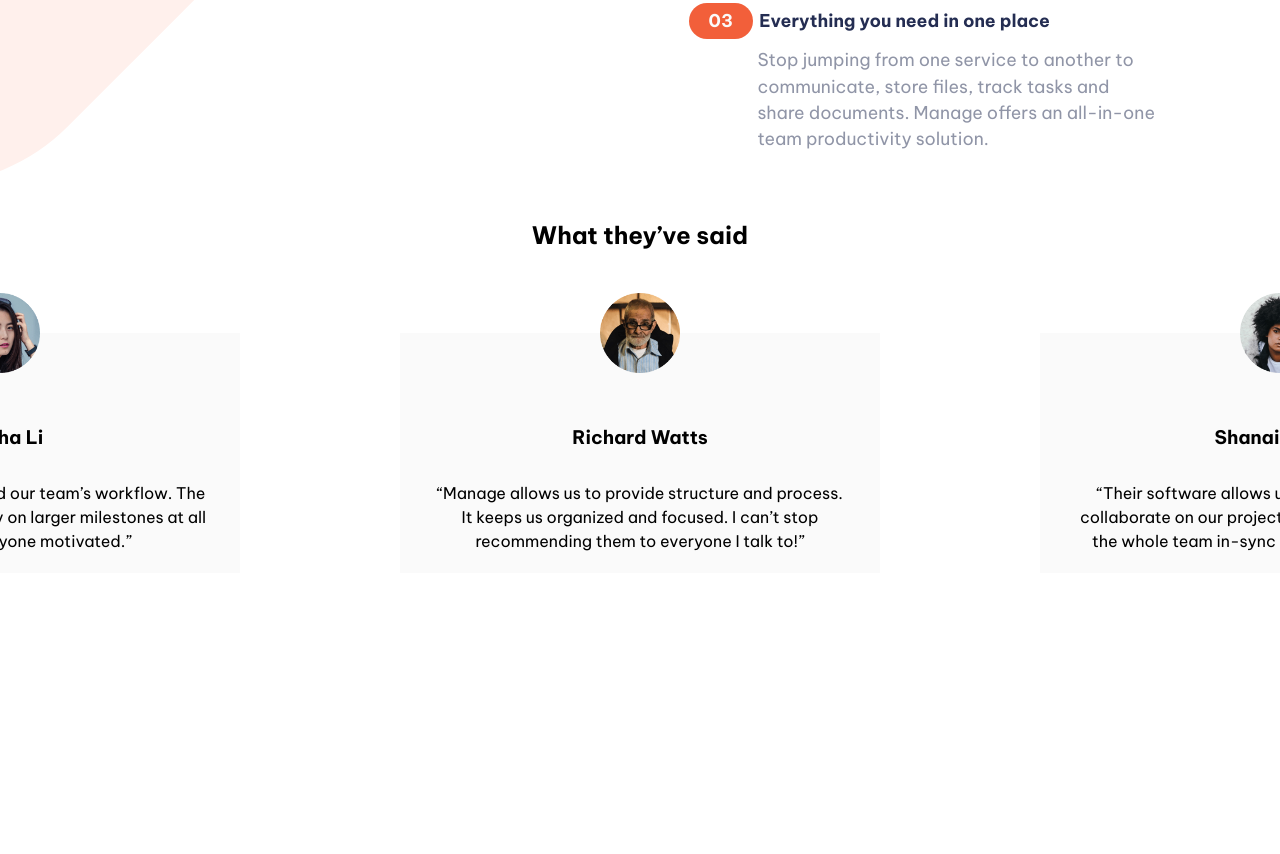
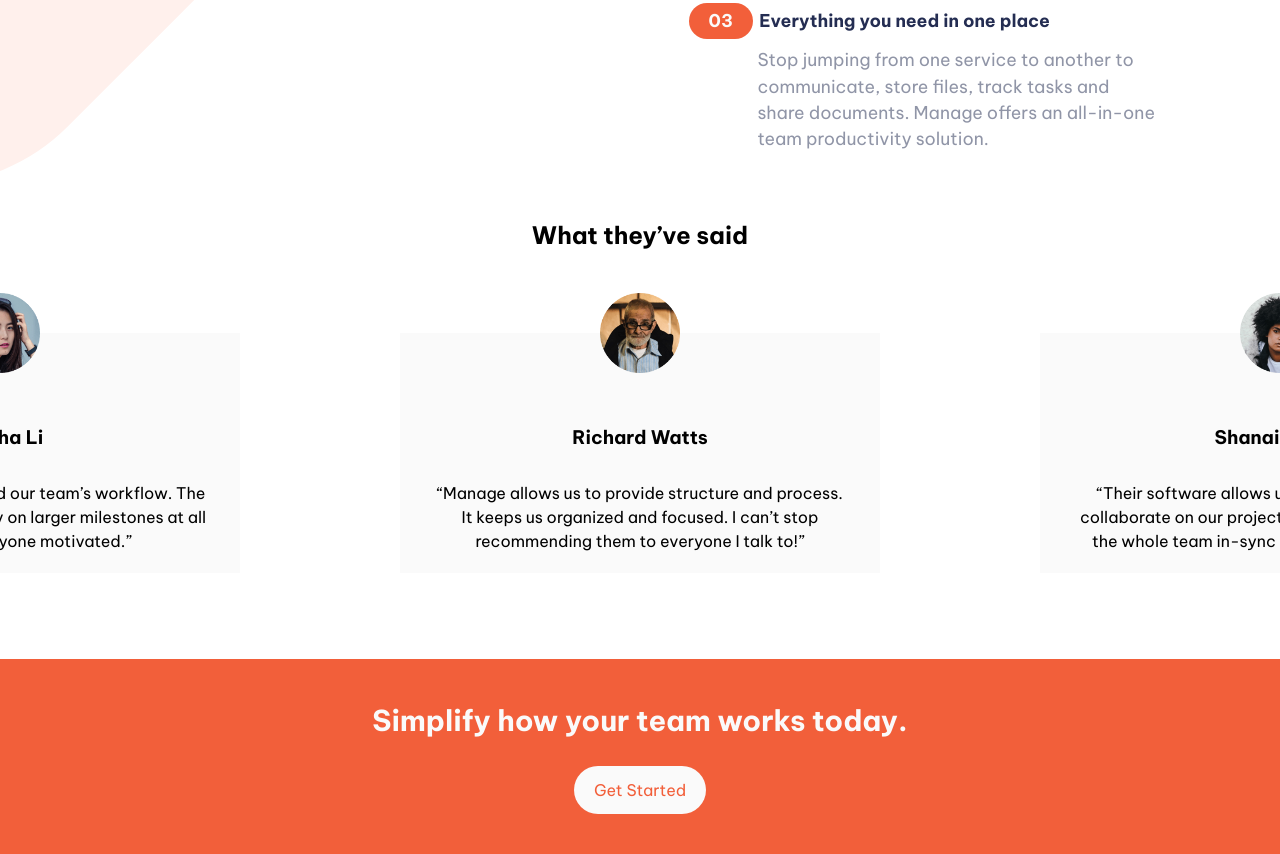
Before and after one commit to Keegs-Fontaine/FrontendMentor-manage-landing-page, a plain HTML site: page index.html in a window 1280 px wide. Shown: the part 1220-2074 px from the top of the page. Before the commit the page ends 1879 px from the top, so only its background shows below. Drawn offline with Linux system fonts and the light colour scheme.

Commit message:
Finished footer simplify section styles

```diff
--- a/index.html
+++ b/index.html
@@ -163,7 +163,15 @@
       </div>
     </section>
 
-    <footer></footer>
+    <footer class="footer">
+      <section class="simplify">
+        <div class="container | flow" style="--spacer: 1.5rem">
+          <h2 class="primary-title">Simplify how your team works today.</h2>
+          <a href="#" class="btn-primary">Get Started</a>
+        </div>
+      </section>
+      <section class="main-footer"></section>
+    </footer>
 
     <div class="bg-svg">
       <img src="images/bg-tablet-pattern.svg" alt="" />
--- /dev/null
+++ b/scss/components/_footer.scss
@@ -0,0 +1,31 @@
+@use "../globals" as *;
+
+.footer {
+  .container {
+    width: 100%;
+    padding: 2.5rem;
+
+    &:first-child {
+      background-color: $clr-primary-light;
+    }
+  }
+
+  .simplify {
+    text-align: center;
+
+    .primary-title {
+      font-size: 1.8rem;
+      color: $clr-neutral-999;
+    }
+
+    .btn-primary {
+      margin-inline: auto;
+      color: $clr-primary-light;
+      background-color: $clr-neutral-999;
+
+      &:hover {
+        box-shadow: 0 0 0.95rem $clr-neutral-999;
+      }
+    }
+  }
+}
--- a/scss/styles.scss
+++ b/scss/styles.scss
@@ -2,3 +2,4 @@
 @use "components/main";
 @use "components/carousel";
 @use "components/bg-section";
+@use "components/footer";
```
Also changed, not shown: css/styles.css, 1 other file.
